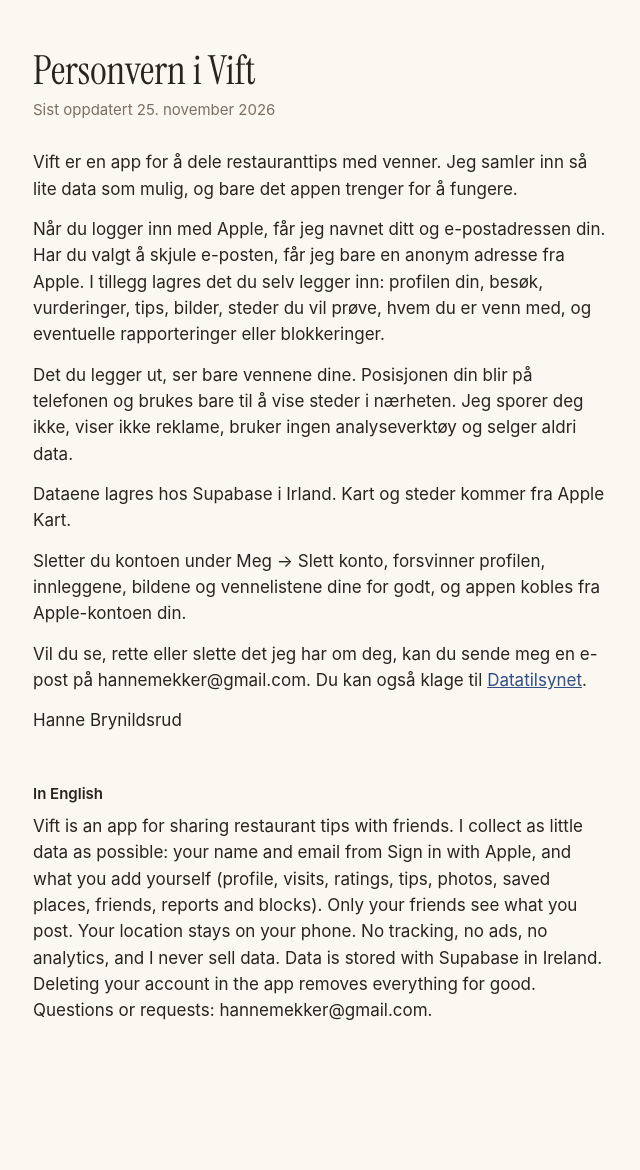
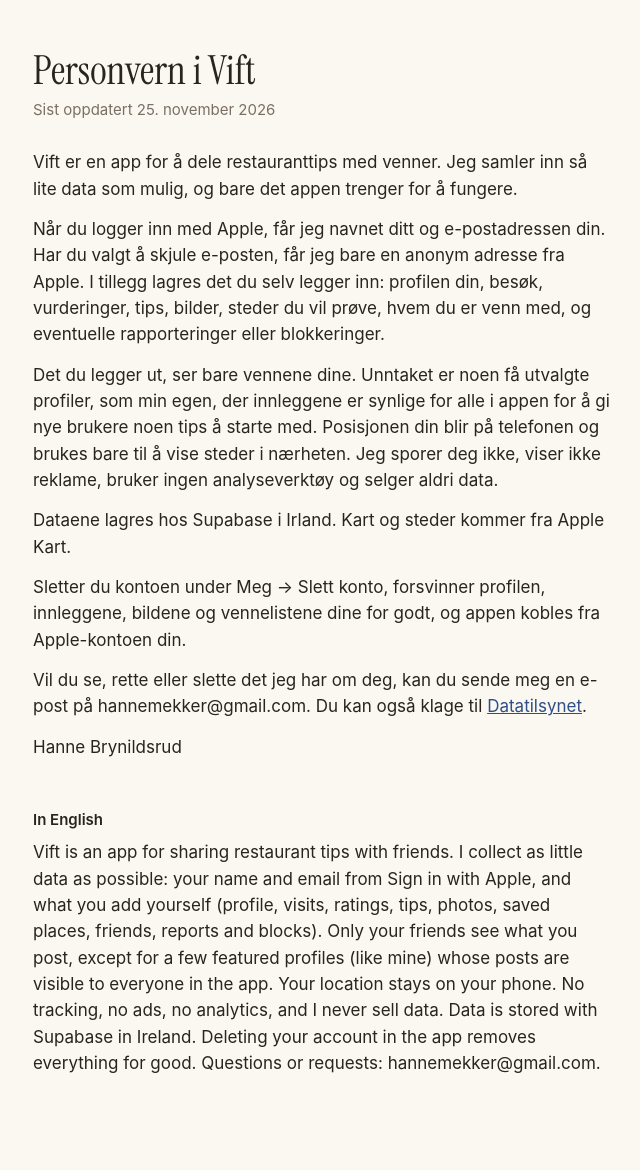
Before and after one commit to h9bee/vift-personvern, a Jekyll site: the page built from index.md, in a window 1280 px wide. Shown: the whole page, without its empty margins (318-958 px from the left). Built offline with Jekyll 4.4.1, drawn with Linux system fonts in a browser that asks for light colours; before the commit the page ends 1118 px from its top, so only the background shows below that.

Commit message:
Utvalgte profiler
Co-Authored-By: Claude Opus 5.5 <noreply@anthropic.com>

```diff
--- a/index.md
+++ b/index.md
@@ -11,7 +11,7 @@ Vift er en app for å dele restauranttips med venner. Jeg samler inn så lite da
 
 Når du logger inn med Apple, får jeg navnet ditt og e-postadressen din. Har du valgt å skjule e-posten, får jeg bare en anonym adresse fra Apple. I tillegg lagres det du selv legger inn: profilen din, besøk, vurderinger, tips, bilder, steder du vil prøve, hvem du er venn med, og eventuelle rapporteringer eller blokkeringer.
 
-Det du legger ut, ser bare vennene dine. Posisjonen din blir på telefonen og brukes bare til å vise steder i nærheten. Jeg sporer deg ikke, viser ikke reklame, bruker ingen analyseverktøy og selger aldri data.
+Det du legger ut, ser bare vennene dine. Unntaket er noen få utvalgte profiler, som min egen, der innleggene er synlige for alle i appen for å gi nye brukere noen tips å starte med. Posisjonen din blir på telefonen og brukes bare til å vise steder i nærheten. Jeg sporer deg ikke, viser ikke reklame, bruker ingen analyseverktøy og selger aldri data.
 
 Dataene lagres hos Supabase i Irland. Kart og steder kommer fra Apple Kart.
 
@@ -23,4 +23,4 @@ Hanne Brynildsrud
 
 ## In English
 
-Vift is an app for sharing restaurant tips with friends. I collect as little data as possible: your name and email from Sign in with Apple, and what you add yourself (profile, visits, ratings, tips, photos, saved places, friends, reports and blocks). Only your friends see what you post. Your location stays on your phone. No tracking, no ads, no analytics, and I never sell data. Data is stored with Supabase in Ireland. Deleting your account in the app removes everything for good. Questions or requests: hannemekker@gmail.com.
+Vift is an app for sharing restaurant tips with friends. I collect as little data as possible: your name and email from Sign in with Apple, and what you add yourself (profile, visits, ratings, tips, photos, saved places, friends, reports and blocks). Only your friends see what you post, except for a few featured profiles (like mine) whose posts are visible to everyone in the app. Your location stays on your phone. No tracking, no ads, no analytics, and I never sell data. Data is stored with Supabase in Ireland. Deleting your account in the app removes everything for good. Questions or requests: hannemekker@gmail.com.
```
